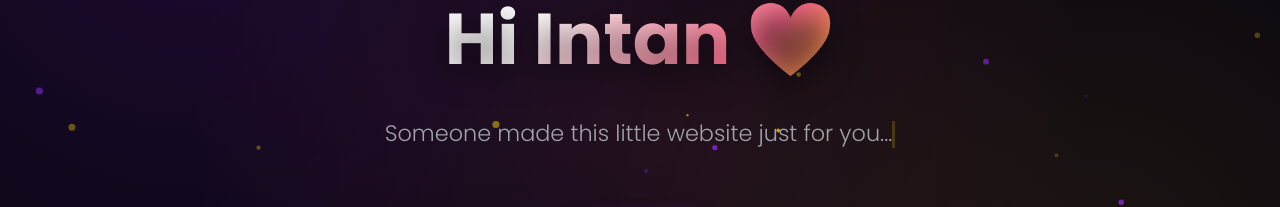
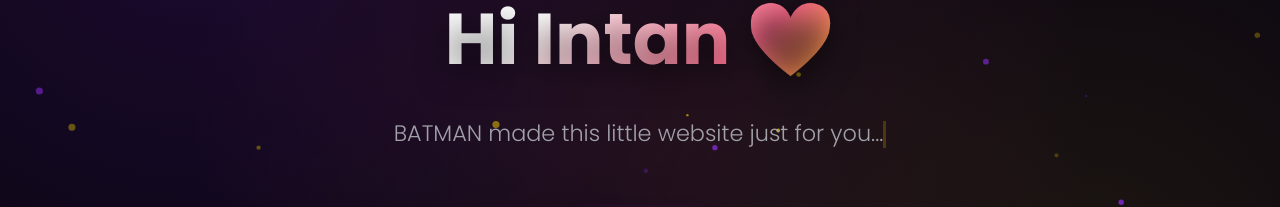
Before and after one commit to Gugan26/For_intan, a plain HTML site: page index.html in a window 1280 px wide. Shown: the part 275-482 px from the top of the page. Drawn offline with nearby package versions, Linux system fonts and the light colour scheme.

Commit message:
Update index.html

```diff
--- a/index.html
+++ b/index.html
@@ -800,7 +800,7 @@ Maybe one day I'll become one of your favorite characters.</p>
     /* ==========================================================================
        4. TYPING EFFECT
        ========================================================================== */
-    const subtitleText = "Someone made this little website just for you...";
+    const subtitleText = "BATMAN made this little website just for you...";
     const typedTextElement = document.getElementById('typed-text');
 
     function initTypingEffect() {
```
